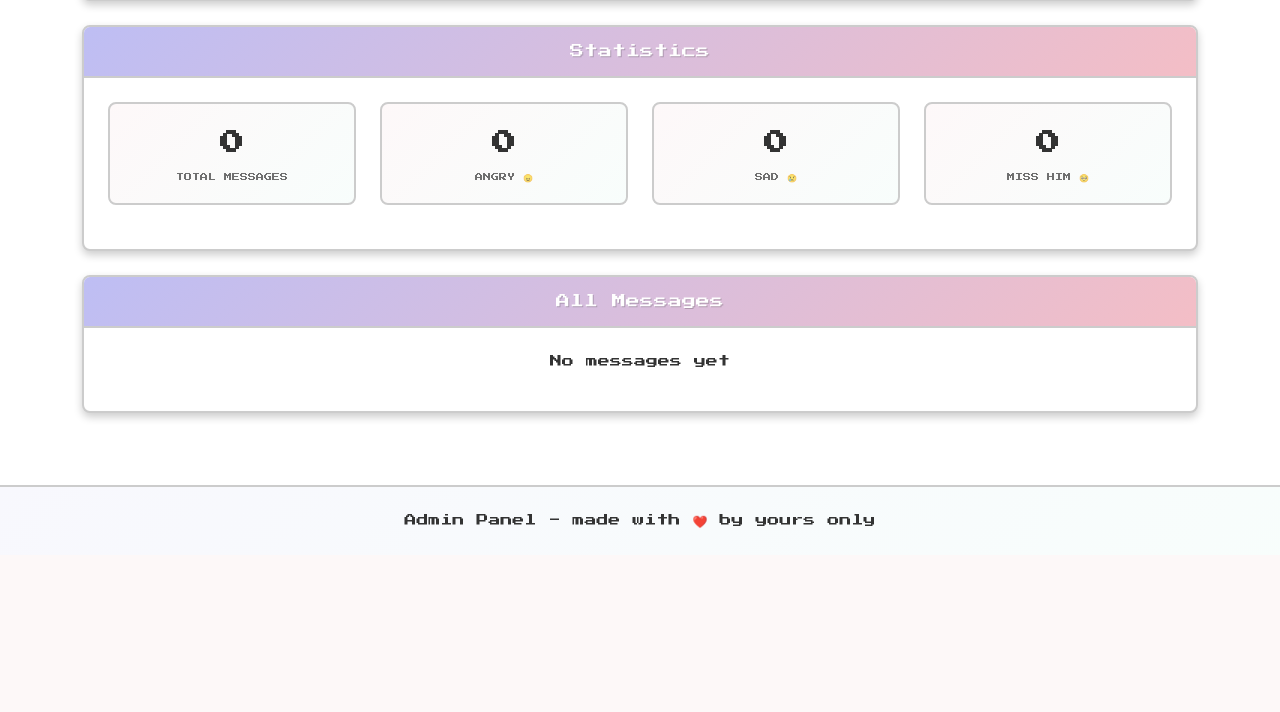
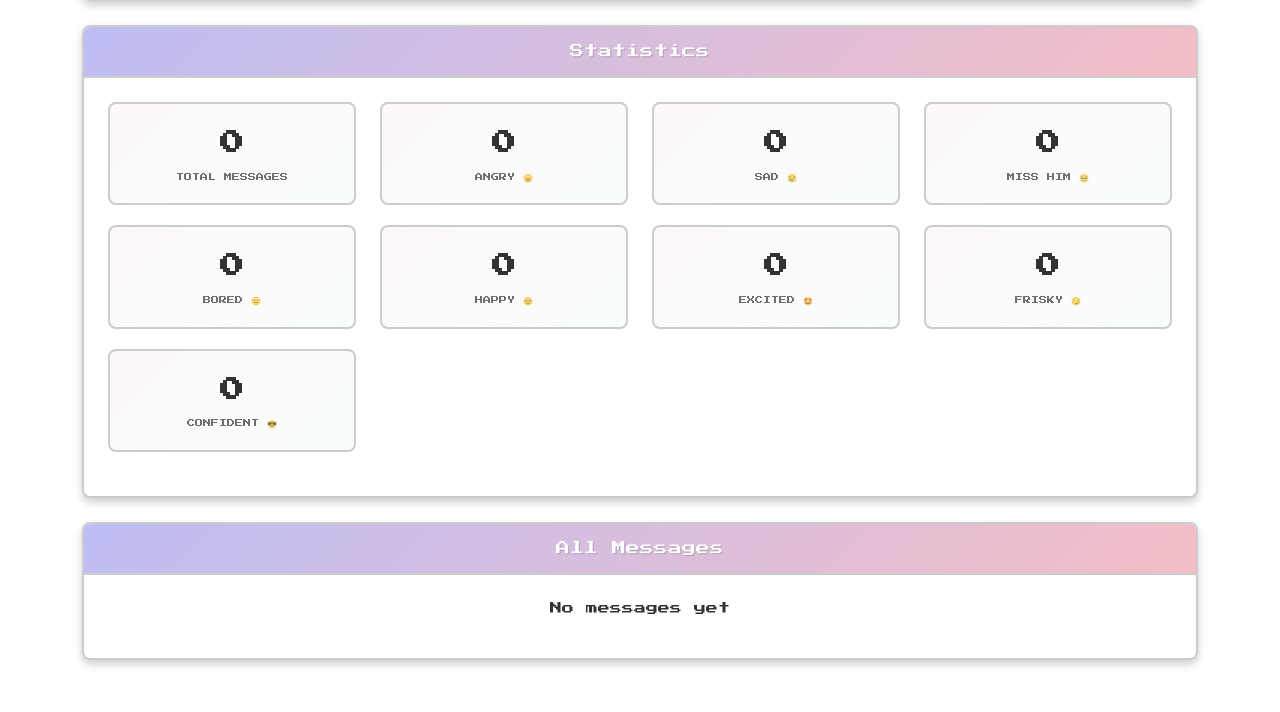
Before and after one commit to frogsfm/BB, a Flask app: page /admin in a window 1280 px wide. Shown: the part 485-1197 px from the top of the page. Before the commit the page ends 1013 px from the top, so only its background shows below. Run offline with Flask 3, Linux system fonts and the light colour scheme; data that the repository does not hold is empty.

Commit message:
Update admin.html

```diff
--- a/templates/admin.html
+++ b/templates/admin.html
@@ -3,7 +3,7 @@
 <head>
     <meta charset="UTF-8">
     <meta name="viewport" content="width=device-width, initial-scale=1.0">
-    <title>Pixel Messenger - Admin Panel</title>
+    <title>Sanya's Journal - Admin Panel</title>
 
     <!-- Google Fonts -->
     <link href="https://fonts.googleapis.com/css2?family=Press+Start+2P&display=swap" rel="stylesheet">
@@ -84,6 +84,36 @@
                                         <div class="stat-label">Miss Him 🥺</div>
                                     </div>
                                 </div>
+                                <div class="col-md-3">
+                                <div class="stat-box">
+                                    <div class="stat-number" id="bored-count">0</div>
+                                    <div class="stat-label">Bored 😐</div>
+                                </div>
+                            </div>
+                            <div class="col-md-3">
+                                <div class="stat-box">
+                                    <div class="stat-number" id="happy-count">0</div>
+                                    <div class="stat-label">Happy 😊</div>
+                                </div>
+                            </div>
+                            <div class="col-md-3">
+                                <div class="stat-box">
+                                    <div class="stat-number" id="excited-count">0</div>
+                                    <div class="stat-label">Excited 🤩</div>
+                                </div>
+                            </div>
+                            <div class="col-md-3">
+                                <div class="stat-box">
+                                    <div class="stat-number" id="frisky-count">0</div>
+                                    <div class="stat-label">Frisky 😏</div>
+                                </div>
+                            </div>
+                            <div class="col-md-3">
+                                <div class="stat-box">
+                                    <div class="stat-number" id="confident-count">0</div>
+                                    <div class="stat-label">Confident 😎</div>
+                                </div>
+                            </div>
                             </div>
                         </div>
                     </div>
```
